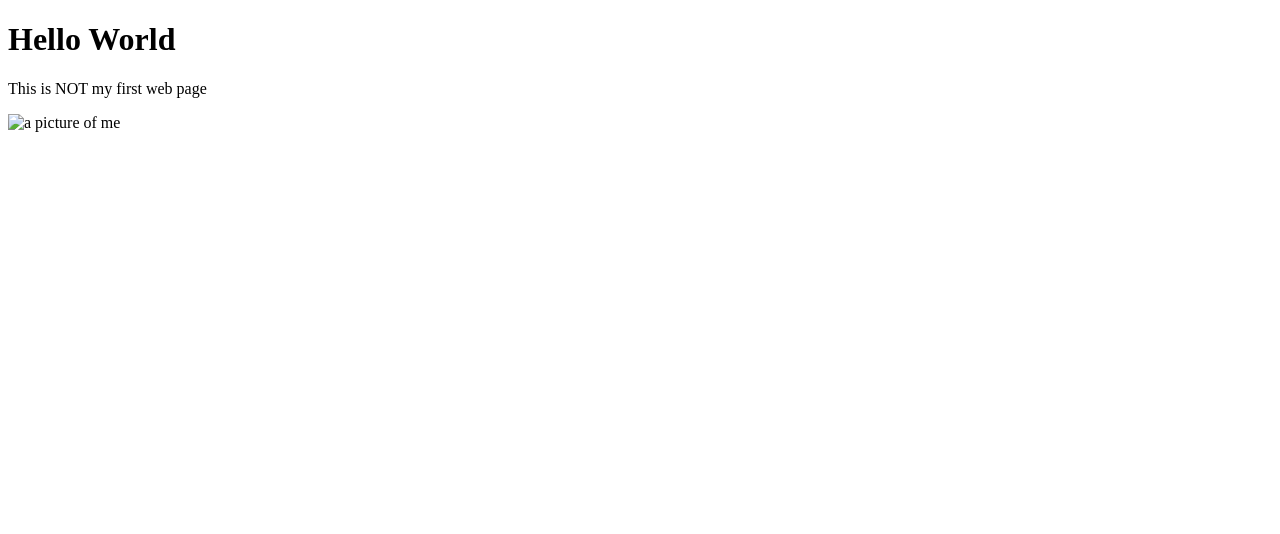
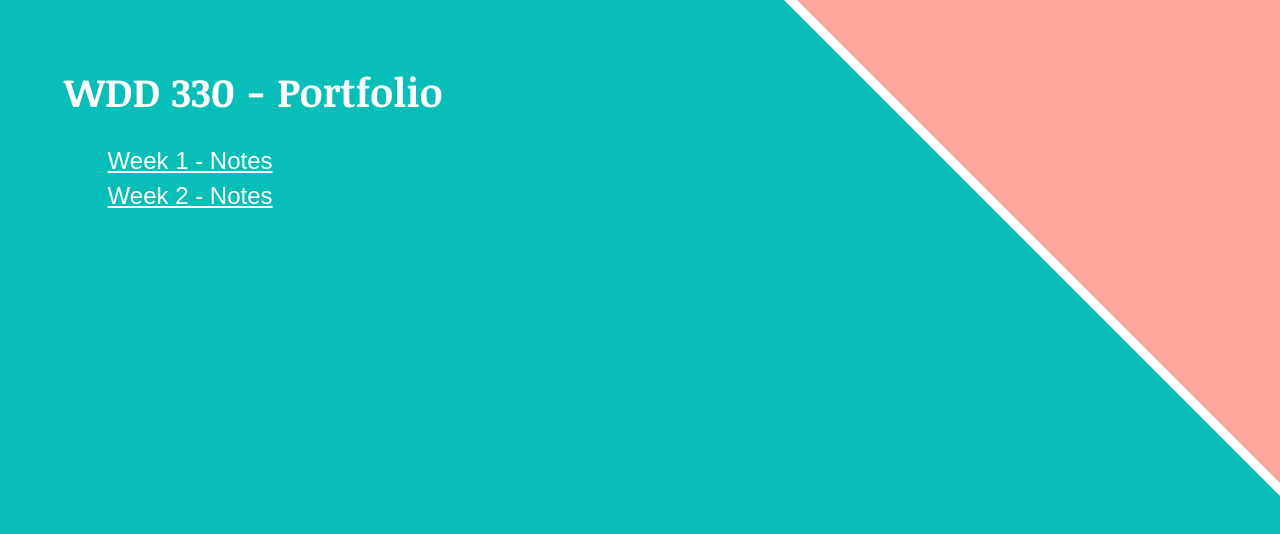
Before and after one commit to Reed-Sarah/WDD330-Portfolio, a plain HTML site: page index.html in a window 1280 px wide. Drawn offline with Linux system fonts and the light colour scheme; a web font is replaced by a local one.

Commit message:
added styling

```diff
--- a/index.html
+++ b/index.html
@@ -3,13 +3,15 @@
 <head>
     <meta charset="UTF-8">
     <meta name="viewport" content="width=device-width, initial-scale=1.0">
-    <title>Document</title>
+    <title>W330 Portfolio</title>
+    <link rel="stylesheet" href="styles.css">
 </head>
 <body>
-  <h1>Hello World</h1>
-  <p>This is NOT my first web page</p>
+  <h1>WDD 330 - Portfolio</h1>
+  <ol>
 
-  <img src="me.jpg" alt="a picture of me">
+  </ol>
 
 </body>
+<script src="js/main.js"></script>
 </html>
--- /dev/null
+++ b/js/main.js
@@ -0,0 +1,30 @@
+const links = [
+    {
+      label: "Week 1 - Notes",
+      url: "week1/index.html"
+    },
+    {
+        label: "Week 2 - Notes",
+        url: "week1/index.html"
+      }
+  ]
+
+ let ol = document.getElementsByTagName('ol')[0];
+
+  // Set up a loop that goes through the items in listItems one at a time
+  numberOfListItems = links.length;
+
+  for  (i = 0; i < numberOfListItems; ++i) {
+      // create an item for each one
+     let li= document.createElement('li');
+     let a = document.createElement('a');
+
+      // Add the item text
+
+    a.href = links[i].url;
+    a.innerHTML = links[i].label;
+
+    li.appendChild(a);
+    ol.appendChild(li);
+
+  }
--- /dev/null
+++ b/styles.css
@@ -0,0 +1,49 @@
+@import url('https://fonts.googleapis.com/css2?family=Cuprum&family=Noticia+Text:wght@700&display=swap');
+
+body {
+    background-color: #07BEB8;
+    color: white;
+    margin: 0;
+}
+
+h1 {
+    font-family: 'Noticia Text', serif;
+    margin: 5% 0 0 5%;
+    font-size: 2.5em;
+}
+
+h1::after, h1::before {
+    content: "";
+    position: absolute;
+    top: -2em;
+    width: 0;
+    height: 0;
+}
+
+h1::after {
+    left: 56vw;
+    border-top: 44vw solid #FFA69E;
+    border-left: 44vw solid transparent;
+}
+
+h1::before {
+    left: 55vw;
+    border-top: 45vw solid white;
+    border-left: 45vw solid transparent;
+
+}
+
+ol {
+    font-family: 'Cuprum', sans-serif;
+    list-style-type: none;
+    font-size: 150%;
+    margin-left: 5%;
+}
+
+li {
+  padding: .15em;
+}
+
+a {
+    color: white;
+}
```
